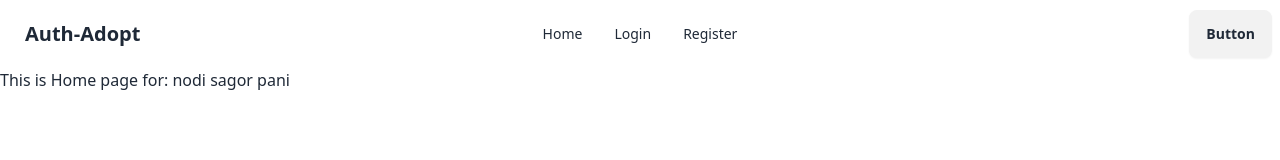
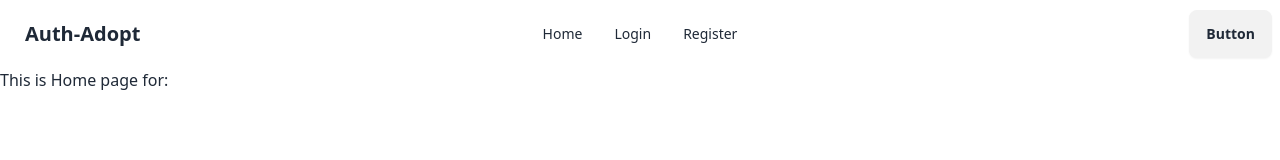
Before and after one commit to SopnilSwapon/auth-moha-milon, a React (Vite) app: page / in a window 1280 px wide. Shown: the top 160 px of the page. Built offline with nearby package versions, Linux system fonts and the light colour scheme.

Commit message:
added create user functions & login functions

```diff
--- a/src/Components/Home/Home.jsx
+++ b/src/Components/Home/Home.jsx
@@ -2,11 +2,12 @@ import { useContext } from "react";
 import { AuthContext } from "../Provider/AuthProvider";
 
 const Home = () => {
-    const authInfo = useContext(AuthContext);
-    console.log(authInfo);
+    const authInfon = useContext(AuthContext);
+    console.log(authInfon);
     return (
         <div>
-           <h2>This is Home page for:  {authInfo.name} </h2>
+           <h2>This is Home page for: </h2>
+           {/* <p>{authInfo}</p> */}
         </div>
     );
 };
--- a/src/Components/Login/Login.jsx
+++ b/src/Components/Login/Login.jsx
@@ -1,11 +1,24 @@
+import { useContext } from "react";
 import { Link } from "react-router-dom";
+import { AuthContext } from "../Provider/AuthProvider";
 
 const Login = () => {
+  const {signInUser} = useContext(AuthContext);
     const handleLogin = e => {
         e.preventDefault();
         const email  = e.target.email.value;
         const password  = e.target.password.value;
         console.log(email, password);
+        signInUser(email, password)
+        .then(result => {
+          console.log(result);
+        })
+        .catch(error => {
+          console.error(error.message
+          )
+        })
+
+
     }
     return (
         <div className="hero bg-gray-200 p-20">
--- a/src/Components/Provider/AuthProvider.jsx
+++ b/src/Components/Provider/AuthProvider.jsx
@@ -1,13 +1,24 @@
-import { createContext } from "react";
-import PropTypes from 'prop-types'
+import { createContext, useState } from "react";
+import PropTypes from 'prop-types';
+import { createUserWithEmailAndPassword, signInWithEmailAndPassword } from "firebase/auth";
+import auth from "../../firebase/firebase.config";
+
 
 export const AuthContext = createContext(null);
 const AuthProvider = ({children}) => {
-    const authInfo = { name: 'nodi sagor pani'}
+    const [user, setUser]  = useState(null);
+    const createUser = (email, password) => {
+        return createUserWithEmailAndPassword(auth, email, password)
+    };
+    const signInUser = (email, password) => {
+        return signInWithEmailAndPassword(auth, email, password)
+    }
+
+    const authInfo = { user, createUser, signInUser }
     return (
         <AuthContext.Provider value={authInfo}>
             {children}
-        </AuthContext.Provider >
+        </AuthContext.Provider>
     );
 };
 
--- a/src/Components/Register/Register.jsx
+++ b/src/Components/Register/Register.jsx
@@ -1,14 +1,25 @@
+import { useContext } from "react";
 import { Link } from "react-router-dom";
+import { AuthContext } from "../Provider/AuthProvider";
 
 const Register = () => {
-
+  const {createUser } = useContext(AuthContext);
+  console.log(createUser);
     const handleRegister = e => {
         e.preventDefault();
         const name = e.target.name.value;
         const email  = e.target.email.value;
         const password  = e.target.password.value;
         console.log(name, email, password);
+        createUser(email, password)
+        .then(result => {
+          console.log(result.user);
+        })
+        .catch(error => {
+          console.log(error.message);
+        })
     }
+
     return (
         <div>
               <div className="hero bg-gray-200 p-20">
@@ -37,7 +48,7 @@ const Register = () => {
           <input type="password" placeholder="password" name="password" className="input input-bordered" required />
         </div>
         <div className="form-control mt-6">
-          <button className="btn btn-primary">Login</button>
+          <button className="btn btn-primary">Register</button>
         </div>
         <div>
             <p>Already have an account ? Please <Link to='/login'><button className="text-green-500 font-bold">Login</button></Link></p>
--- a/src/main.jsx
+++ b/src/main.jsx
@@ -37,5 +37,6 @@ ReactDOM.createRoot(document.getElementById('root')).render(
     <AuthProvider>
     <RouterProvider router={router} />
     </AuthProvider>
+
   </React.StrictMode>,
 )
```
